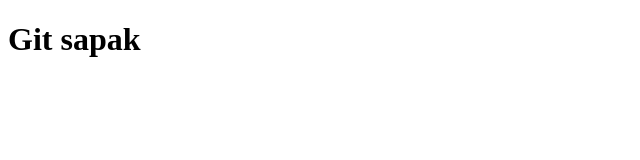
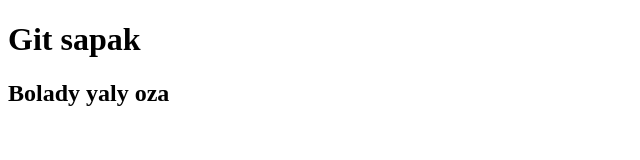
Before and after one commit to Sitohan/Kukuska, a plain HTML site: page index.html in a window 1280 px wide. Shown: the whole page, without its empty margins (0-640 px from the left). Drawn offline with Linux system fonts and the light colour scheme.

Commit message:
commit iki

```diff
--- a/index.html
+++ b/index.html
@@ -6,5 +6,6 @@
 </head>
 <body>
 	<h1>Git sapak </h1>
+	<h2>Bolady yaly oza</h2>
 </body>
 </html>
```
